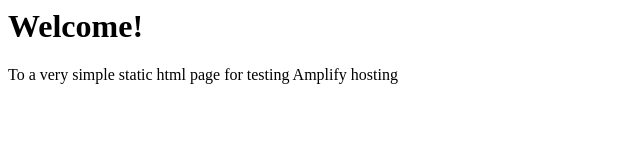
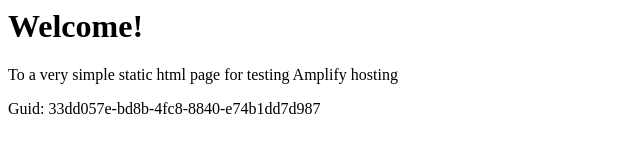
Before and after one commit to aws-aemilia-cdg/Github-PR-Commit-Integration-Test-DoNotTouch-v1-prod-eu-west-3, a website: page src/index.html in a window 1280 px wide. Shown: the whole page, without its empty margins (0-640 px from the left). Drawn offline with Linux system fonts and the light colour scheme.

Commit message:
commit from integ tests

```diff
--- a/src/index.html
+++ b/src/index.html
@@ -1,3 +1,5 @@
+
+
 <html lang="en">
 
 <head>
@@ -10,6 +12,6 @@
 <body>
     <h1>Welcome!</h1>
     <p>To a very simple static html page for testing Amplify hosting</p>
-</body>
+    <p>Guid: 33dd057e-bd8b-4fc8-8840-e74b1dd7d987</p></body>
 
 </html>
```
